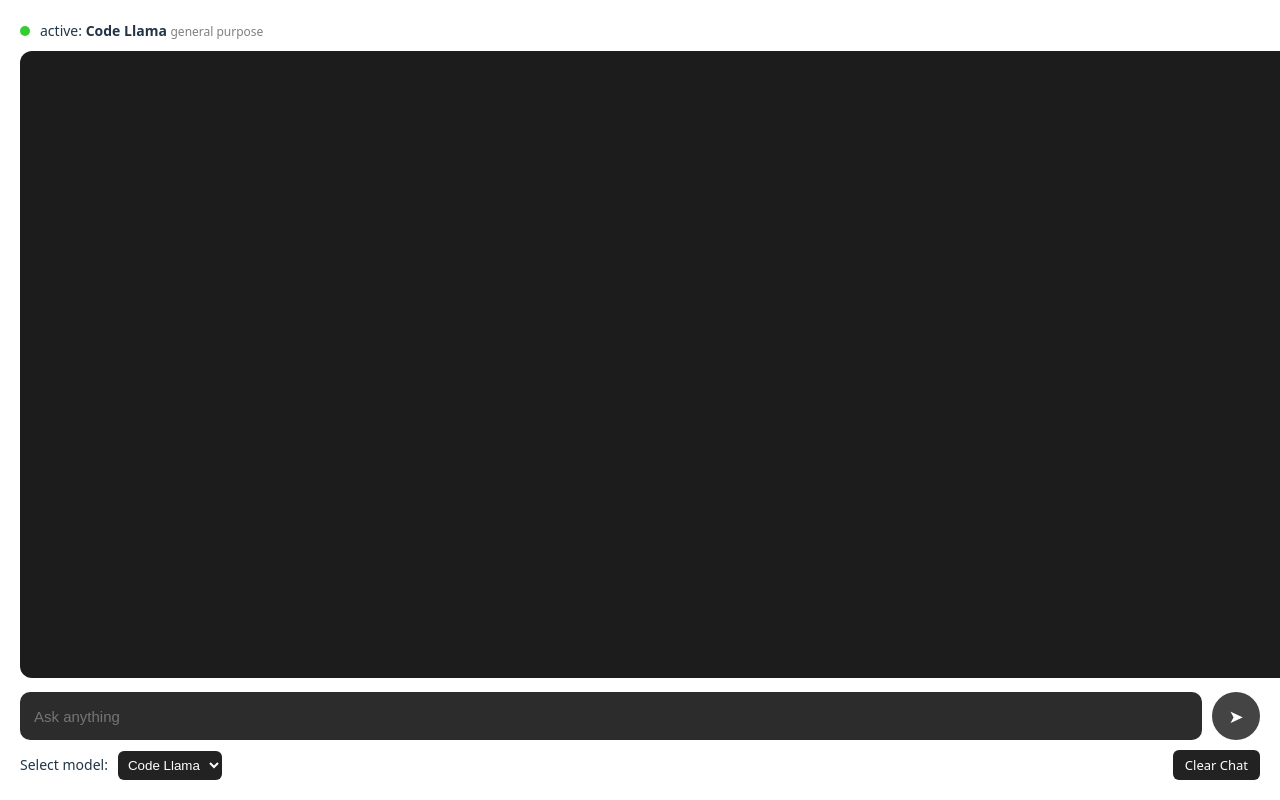
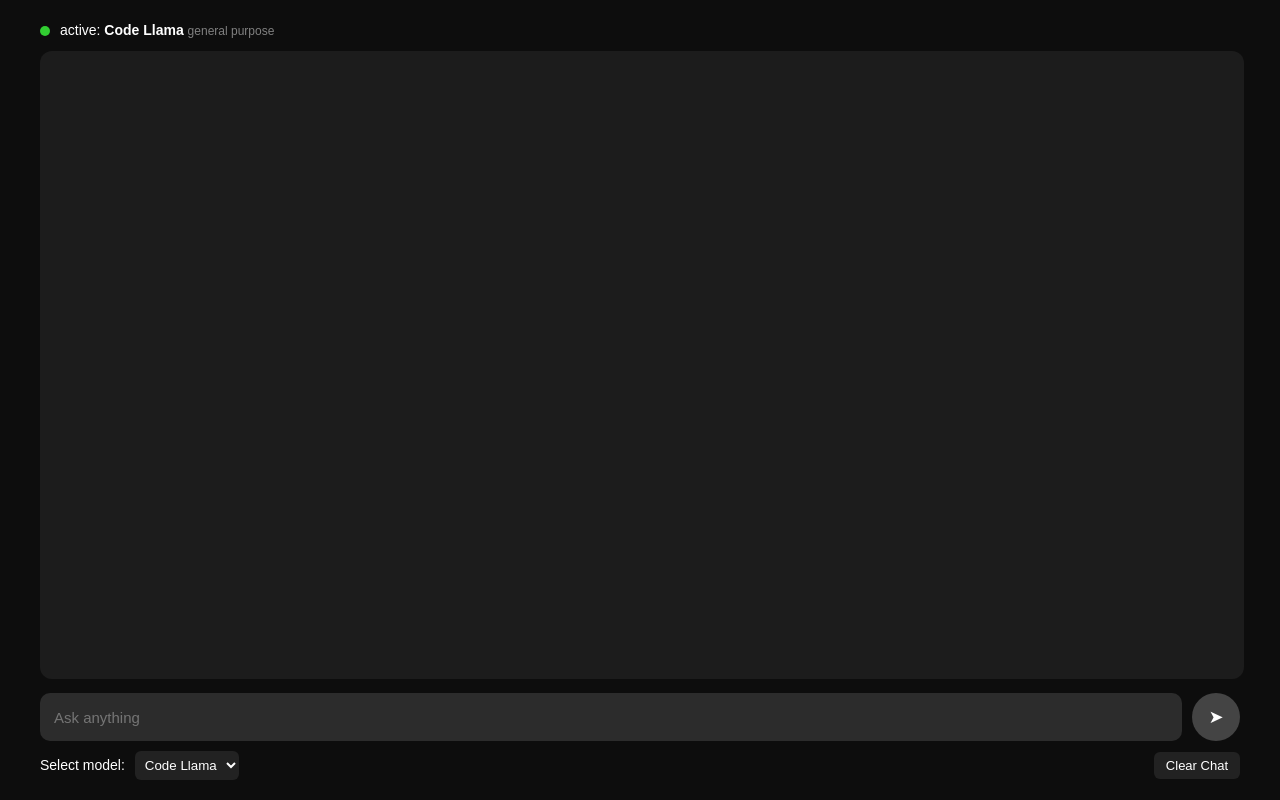
Before and after one commit to phani-tmp/Adabot, a React (Vite) app in the folder my-ada-app/: page / in a window 1280 px wide. Built offline with nearby package versions, Linux system fonts and the light colour scheme.

Commit message:
fourth commit

```diff
--- a/my-ada-app/src/App.css
+++ b/my-ada-app/src/App.css
@@ -1,4 +1,4 @@
-/* body, html {
+body, html {
   margin: 0;
   padding: 0;
   height: 100%;
@@ -46,7 +46,7 @@
   display: flex;
   flex-direction: column;
   gap: 14px;
-  width: 100%;
+  width: 97%;
 }
 
 .chat-bubble {
@@ -121,7 +121,7 @@
 
 .clear-button {
   padding: 6px 12px;
-  background-color: #8b0000;
+  background-color: #222;
   color: white;
   border: none;
   border-radius: 6px;
@@ -147,155 +147,4 @@
     padding: 5px 10px;
     font-size: 12px;
   }
-} */
-body, html {
-  margin: 0;
-  padding: 0;
-  height: 100%;
-  width: 100%;
-  overflow-x: hidden;
-  background-color: #0d0d0d;
-  color: white;
-  font-family: Arial, sans-serif;
 }
-
-.app-container {
-  display: flex;
-  flex-direction: column;
-  height: 100vh;
-  width: 100vw;
-  padding: 20px;
-  box-sizing: border-box;
-  overflow-x: hidden;
-}
-
-.header {
-  display: flex;
-  align-items: center;
-  gap: 10px;
-  font-size: 14px;
-  margin-bottom: 10px;
-}
-
-.active-dot {
-  width: 10px;
-  height: 10px;
-  background-color: limegreen;
-  border-radius: 50%;
-}
-
-.subtext {
-  color: gray;
-  font-size: 12px;
-}
-
-.chat-area {
-  flex-grow: 1;
-  background-color: #1c1c1c;
-  border-radius: 12px;
-  padding: 20px;
-  overflow-y: auto;
-  display: flex;
-  flex-direction: column;
-  gap: 14px;
-  width: 100%;
-}
-
-.chat-bubble {
-  max-width: 80ch;
-  padding: 12px 16px;
-  border-radius: 16px;
-  font-size: 15px;
-  line-height: 1.4;
-  word-wrap: break-word;
-}
-
-.chat-bubble.user {
-  background-color: #333;
-  align-self: flex-end;
-  border-bottom-right-radius: 4px;
-}
-
-.chat-bubble.ai {
-  background-color: #444;
-  align-self: flex-start;
-  border-bottom-left-radius: 4px;
-}
-
-.input-section {
-  display: flex;
-  gap: 10px;
-  margin-top: 14px;
-  width: 100%;
-}
-
-.input-section input {
-  flex-grow: 1;
-  padding: 14px;
-  border-radius: 10px;
-  border: none;
-  background-color: #2c2c2c;
-  color: white;
-  font-size: 15px;
-}
-
-.input-section button {
-  width: 48px;
-  height: 48px;
-  background-color: #444;
-  color: white;
-  font-size: 18px;
-  border: none;
-  border-radius: 50%;
-  cursor: pointer;
-  display: flex;
-  align-items: center;
-  justify-content: center;
-}
-
-.footer {
-  display: flex;
-  justify-content: space-between;
-  align-items: center;
-  margin-top: 10px;
-  font-size: 14px;
-  width: 100%;
-  flex-wrap: wrap;
-}
-
-.model-select select {
-  margin-left: 10px;
-  padding: 6px;
-  background-color: #222;
-  color: white;
-  border: none;
-  border-radius: 6px;
-}
-
-.clear-button {
-  padding: 6px 12px;
-  background-color: #222;
-  color: white;
-  border: none;
-  border-radius: 6px;
-  cursor: pointer;
-  font-size: 13px;
-}
-
-@media (max-width: 600px) {
-  .chat-bubble {
-    max-width: 90%;
-    font-size: 14px;
-  }
-
-  .clear-button {
-    padding: 5px 10px;
-    font-size: 12px;
-  }
-
-  .footer {
-    flex-direction: column;
-    align-items: flex-start;
-    gap: 10px;
-  }
-}
--- a/my-ada-app/src/App.jsx
+++ b/my-ada-app/src/App.jsx
@@ -33,6 +33,8 @@ const App = () => {
 
   return (
     <div className="app-container">
+
+
     <div className="header">
       <span className="active-dot"></span>
       <span>
@@ -76,7 +78,10 @@ const App = () => {
         Clear Chat
       </button>
     </div>
+
+
 </div>
+
   );
 };
 
```
Lines whose indentation alone changed are shown as unchanged.
